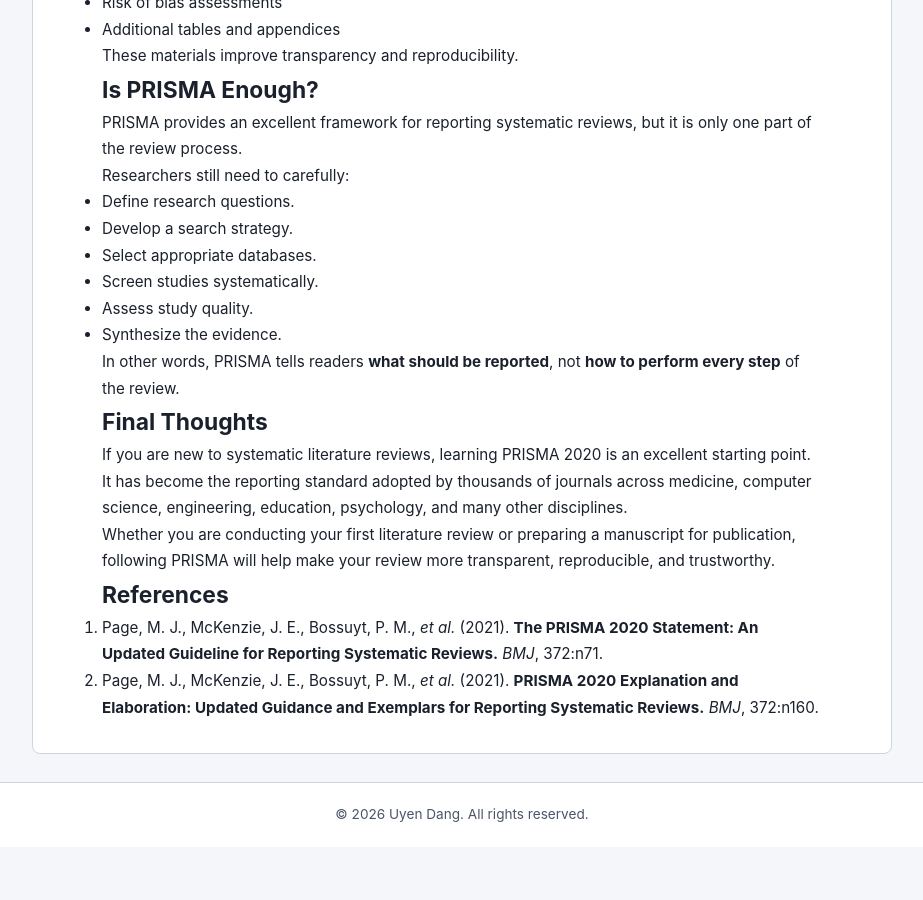
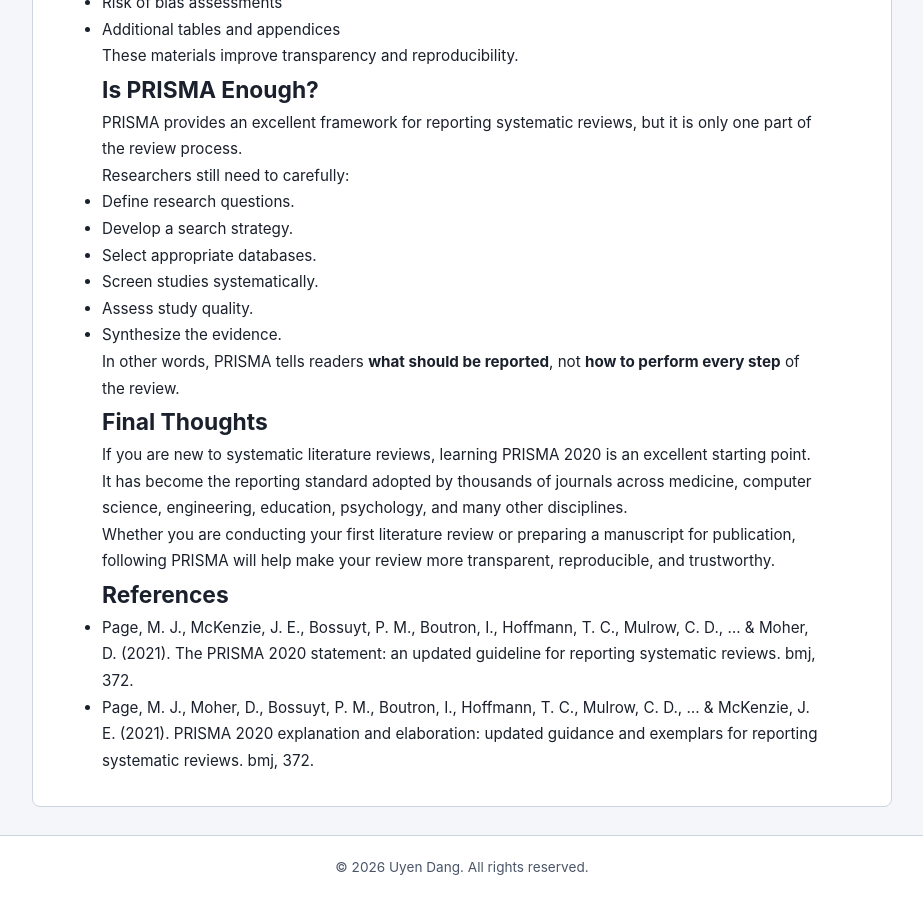
Before and after one commit to DangLeUyen/blog, a Jekyll site: the page built from _posts/2026-07-05-PRISMA2020.md, in a window 1280 px wide and 900 px high, scrolled down 2237 px. Shown: the whole window, without its empty margins (178-1101 px from the left). Built offline with Jekyll 4.4.1, drawn with Linux system fonts in a browser that asks for light colours; before the commit the page ends 3084 px from its top, so only the background shows below that.

Commit message:
Update 2026-07-05-PRISMA2020.md

```diff
--- a/_posts/2026-07-05-PRISMA2020.md
+++ b/_posts/2026-07-05-PRISMA2020.md
@@ -102,6 +102,5 @@ Whether you are conducting your first literature review or preparing a manuscrip
 
 ## References
 
-1. Page, M. J., McKenzie, J. E., Bossuyt, P. M., *et al.* (2021). **The PRISMA 2020 Statement: An Updated Guideline for Reporting Systematic Reviews.** *BMJ*, 372:n71.
-
-2. Page, M. J., McKenzie, J. E., Bossuyt, P. M., *et al.* (2021). **PRISMA 2020 Explanation and Elaboration: Updated Guidance and Exemplars for Reporting Systematic Reviews.** *BMJ*, 372:n160.
+- Page, M. J., McKenzie, J. E., Bossuyt, P. M., Boutron, I., Hoffmann, T. C., Mulrow, C. D., ... & Moher, D. (2021). The PRISMA 2020 statement: an updated guideline for reporting systematic reviews. bmj, 372.
+- Page, M. J., Moher, D., Bossuyt, P. M., Boutron, I., Hoffmann, T. C., Mulrow, C. D., ... & McKenzie, J. E. (2021). PRISMA 2020 explanation and elaboration: updated guidance and exemplars for reporting systematic reviews. bmj, 372.
```
